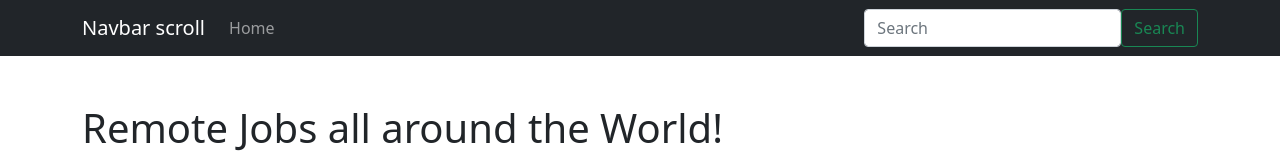
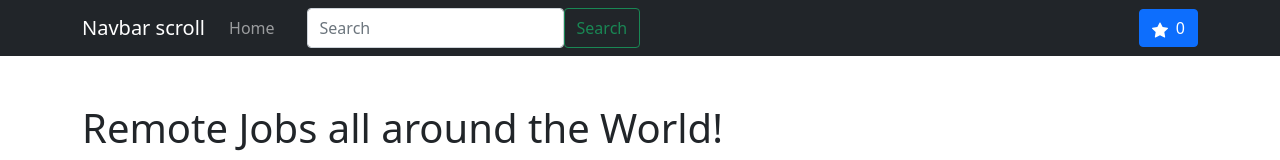
Before and after one commit to Radensuaso/jobs-search-engine, a React (Create React App) app: page / in a window 1280 px wide. Shown: the top 160 px of the page. Built offline with nearby package versions, Linux system fonts and the light colour scheme; no server answers.

Commit message:
redux initialized

```diff
--- a/src/components/NavsAndFooters/NavbarTop.jsx
+++ b/src/components/NavsAndFooters/NavbarTop.jsx
@@ -8,10 +8,9 @@ import {
   Container,
 } from "react-bootstrap";
 import { Link } from "react-router-dom";
+import { BsStarFill } from "react-icons/bs";
 
-const NavbarTop = (props) => {
-  const { query, setQuery, getSearchedJobs } = props;
-
+const NavbarTop = ({ query, setQuery, getSearchedJobs }) => {
   return (
     <Navbar bg="dark" variant="dark" expand="lg">
       <Container>
@@ -22,8 +21,7 @@ const NavbarTop = (props) => {
             <Link to="/" className="nav-link">
               Home
             </Link>
-          </Nav>
-          <Form className="d-flex" onSubmit={(e) => getSearchedJobs(e)}>
+            <Form className="d-flex ms-4" onSubmit={(e) => getSearchedJobs(e)}>
               <FormControl
                 type="search"
                 placeholder="Search"
@@ -36,6 +34,11 @@ const NavbarTop = (props) => {
                 Search
               </Button>
             </Form>
+          </Nav>
+          <Button>
+            <BsStarFill />
+            <span className="ms-2">0</span>
+          </Button>
         </Navbar.Collapse>
       </Container>
     </Navbar>
```
Also changed, not shown: src/redux/reducers/index.js (added, +20 -0 lines), src/redux/store/index.js (added, +16 -0 lines), src/redux/actions/index.js (added). Lines whose indentation alone changed are shown as unchanged.
